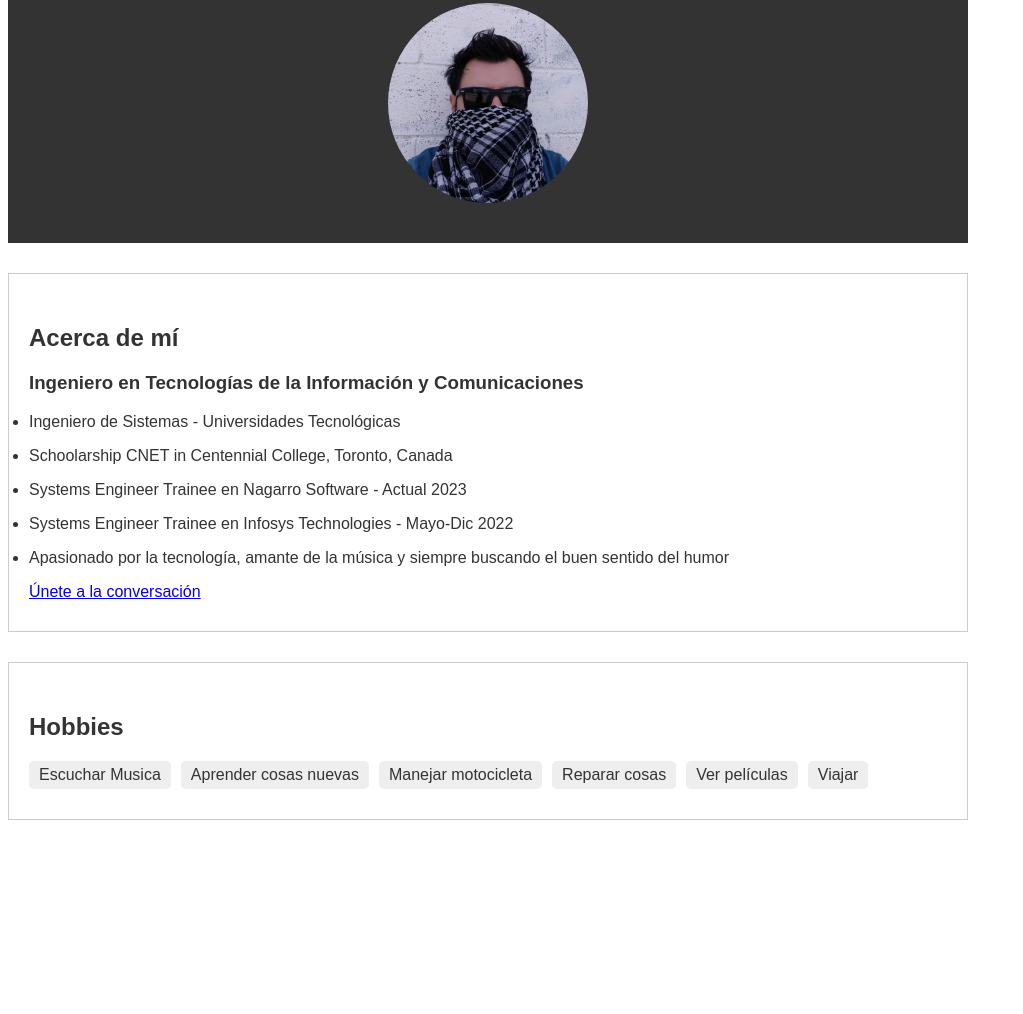
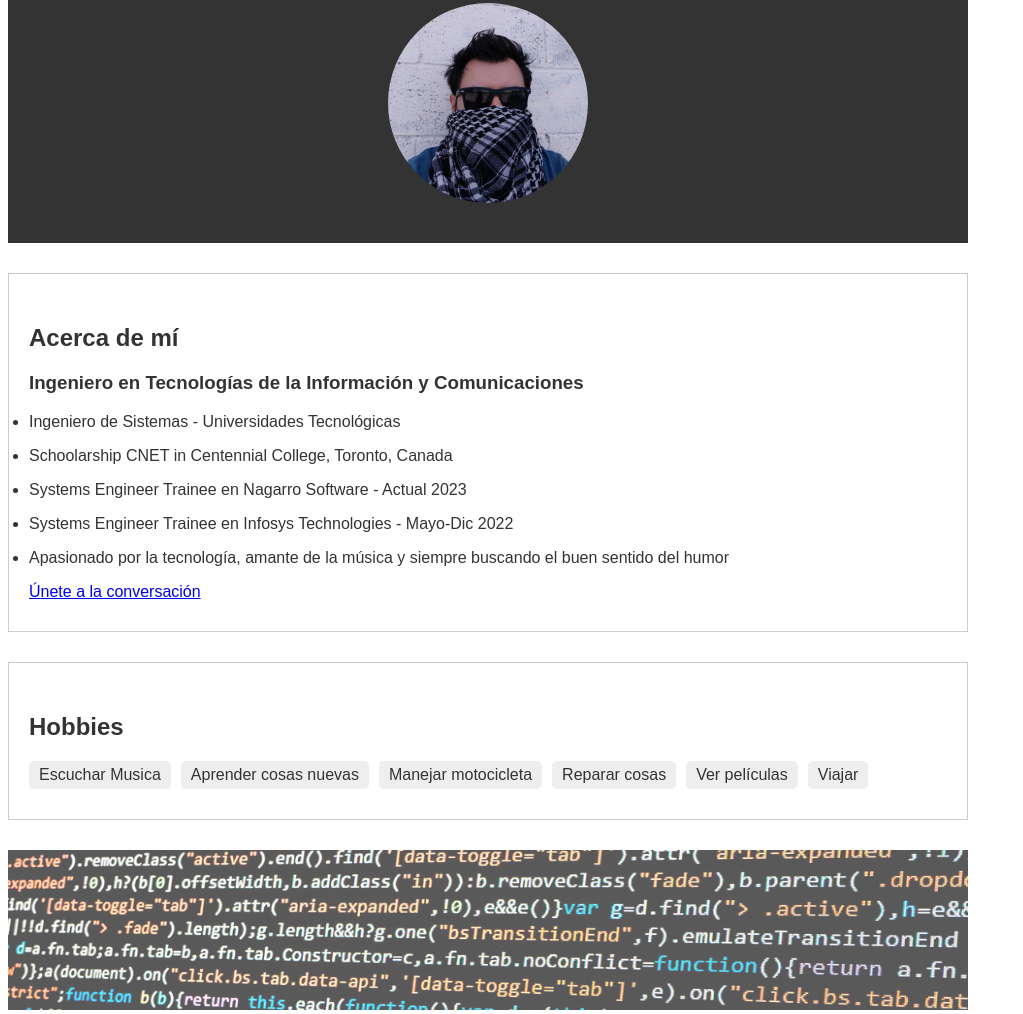
Before and after one commit to Royutcancun/simple_cv, a plain HTML site: page index.html in a window 1280 px wide. Shown: the part 129-1143 px from the top of the page, without its empty margins (0-1023 px from the left). Before the commit the page ends 979 px from the top, so only its background shows below. Drawn offline with Linux system fonts and the light colour scheme.

Commit message:
pequeños cambios

```diff
--- a/index.html
+++ b/index.html
@@ -6,14 +6,14 @@
         <meta name="viewport" content="width=device-width, initial-scale=1.0">
         <link rel="icon" type="image/x-icon" href="assets\letter.png" />
         <link rel="stylesheet" type="text/css" href="style.css">
-        <title>Rogelio López | CV</title>
+        <title>Rogelio López | Mi CV</title>
 
     </head>
     <body>
         <header>
             <h1>Rogelio López</h1>
             <p>Software Developer Trainee</p>
-            <img class="profile-image" src="assets/me.jpg" alt="Rogelio">
+            <img class="image-profile" src="assets/me.jpg" alt="Rogelio">
         </header>
         <main>
             <section>
@@ -39,7 +39,7 @@
                     </li>
                 </ul>
             </section>
-            <section>
+            <section class="hobbies">
                 <h2>Hobbies</h2>
                 <ul class="skills">
                     <li>Escuchar Musica</li>
@@ -51,5 +51,10 @@
                 </ul>
             </section>
         </main>
+        <footer>
+            <div>
+                <img src="assets/code.png" class="name">
+            </div>
+        </footer>
     </body>
 </html>
--- a/style.css
+++ b/style.css
@@ -1,3 +1,7 @@
+*{
+    box-sizing: border-box;
+}
+
 body {
     width: 75%;
     font-family: Arial, sans-serif;
@@ -5,11 +9,16 @@ body {
     color: #333;
     margin: 10 10;
     padding: 0;
+    display: flex;
+    flex-direction: column;
+    height: 100vh;
 
 }
 
 header {
+
     background-color: #333;
+
     color: #fff;
     padding: 20px;
     text-align: center;
@@ -41,6 +50,10 @@ li {
     margin-bottom: 10px;
 }
 
+.hobbies{
+    /*background-image: url("assets/code.png");*/
+}
+
 .skills {
     display: flex;
     flex-wrap: wrap;
@@ -57,7 +70,13 @@ li {
     border-radius: 5px;
 }
 
-.profile-image {
+.skills li:hover {
+
+    background-color: rgba(0, 0, 0  , 0.1);
+    border: 1px solid lightgray;
+}
+
+.image-profile {
     display: block;
     margin: 0 auto;
     max-width: 200px;
@@ -65,3 +84,9 @@ li {
     margin-top: 20px;
     margin-bottom: 20px;
 }
+
+.name{
+    opacity: 65%;
+    width: 100%;
+    height: 160px;
+}
```
Also changed, not shown: assets/code.png (added).
